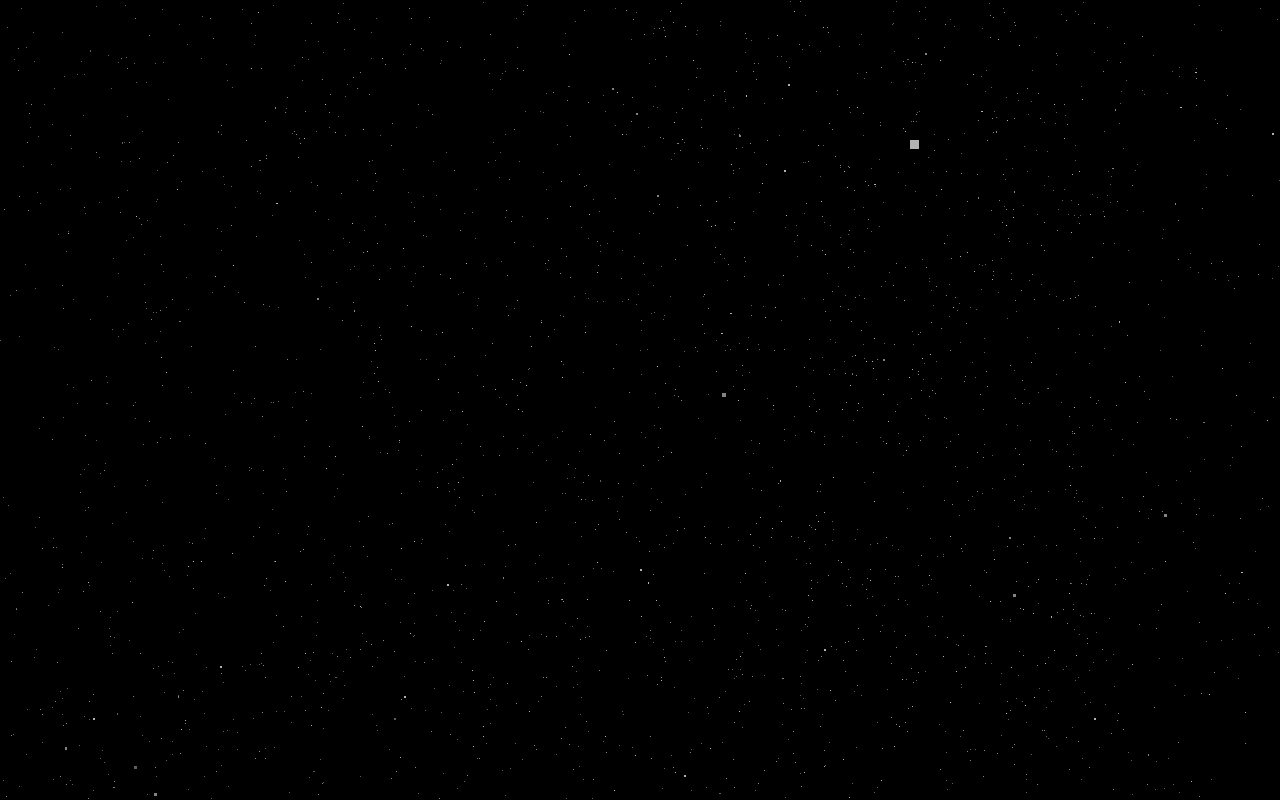
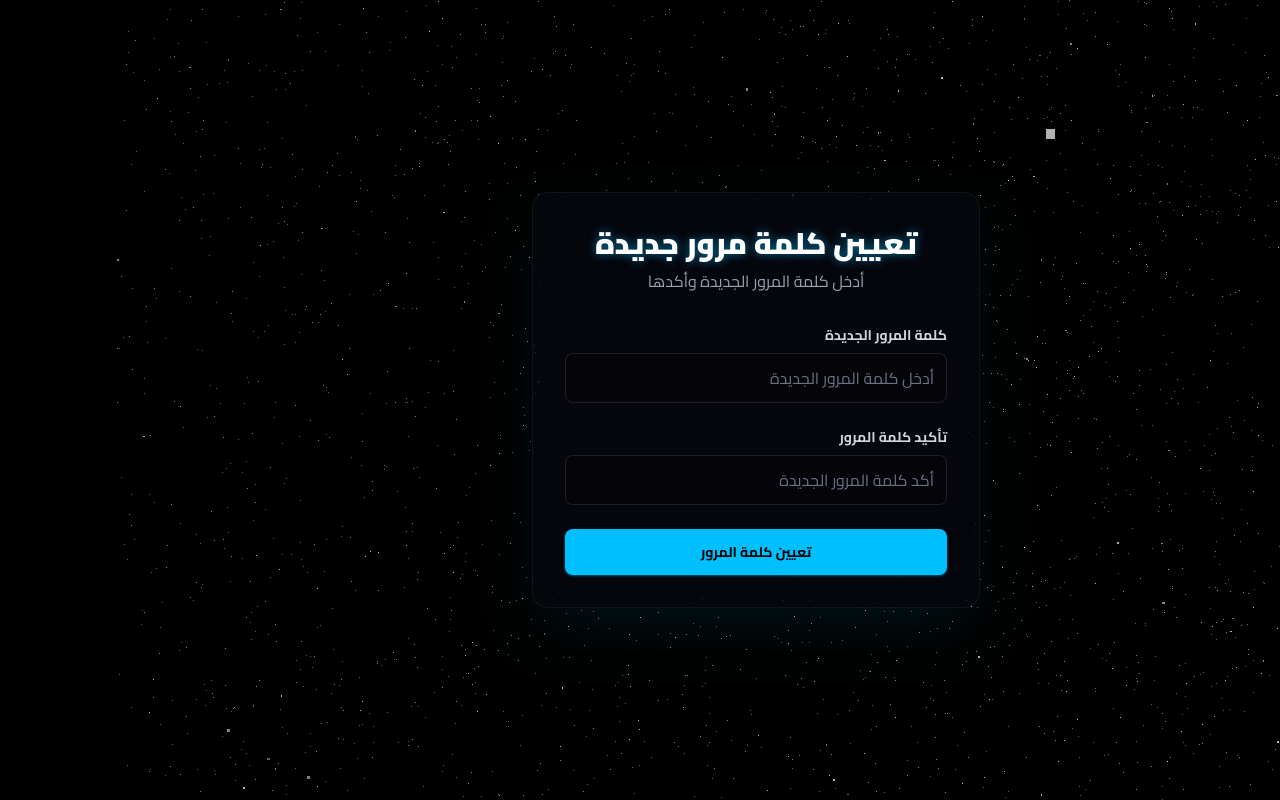
Before and after one commit to AhmedHamad12/LMS-Front-Live, a React (Vite) app: page /reset/new in a window 1280 px wide. Before the commit this address had no page. Built offline with nearby package versions, Linux system fonts and the light colour scheme.

Commit message:
reset password pages

```diff
--- a/src/App.jsx
+++ b/src/App.jsx
@@ -17,6 +17,9 @@ import MyExams from "./pages/students/MyExams";
 import Rewards from "./pages/students/Rewards";
 import Students from "./pages/students/Students";
 import { Toaster } from "react-hot-toast";
+import Email from "./pages/auth/Reset password/Email";
+import OTP from "./pages/auth/Reset password/OTP";
+import ResetPassword from "./pages/auth/Reset password/ResetPassword";
 
 function App() {
   return (
@@ -36,6 +39,10 @@ function App() {
             element={<TeacherStudents />}
           />
           <Route path="/teacher/earn" element={<Earn />} />
+
+          <Route path="/reset/email" element={<Email />} />
+          <Route path="/reset/otp" element={<OTP />} />
+          <Route path="/reset/new" element={<ResetPassword />} />
 
           <Route path="/students" element={<Students />}>
             <Route path="allcourses" element={<AllCourses />} />
--- a/src/pages/admin/Users.jsx
+++ b/src/pages/admin/Users.jsx
@@ -56,6 +56,8 @@ const Users = () => {
 
     fetchUsers();
   }, []);
+
+  //TODO: apply delete , block , edit logic if needed
 
   return (
     <main
--- /dev/null
+++ b/src/pages/auth/Reset password/Email.jsx
@@ -0,0 +1,57 @@
+import React, { useState } from 'react';
+import { useNavigate } from 'react-router-dom';
+
+const Email = () => {
+  const [email, setEmail] = useState('');
+  const [loading, setLoading] = useState(false);
+  const [error, setError] = useState('');
+  const navigate = useNavigate();
+
+  const handleSubmit = async (e) => {
+    e.preventDefault();
+    setError('');
+    if (!email) {
+      setError('يرجى توفير البريد الالكتروني');
+      return;
+    }
+
+    //TODO: try catch block for api call , or outer async method and await here
+  };
+
+  return (
+    <div className="flex min-h-screen items-center justify-center  text-white">
+      <div className="w-full max-w-md">
+        <div className="rounded-2xl border border-white/5 bg-[#0a0a19]/50 p-8 shadow-2xl shadow-cyan-500/10 backdrop-blur-lg">
+          <div className="mb-8 text-center">
+            <h2 className="text-3xl font-black text-white title-glow">استعادة كلمة المرور</h2>
+            <p className="mt-2 text-gray-400">أدخل بريدك الإلكتروني لإرسال رمز التحقق</p>
+          </div>
+          <form onSubmit={handleSubmit} className="space-y-6">
+            <div>
+              <label htmlFor="email" className="block text-sm font-bold text-gray-300 mb-2">البريد الإلكتروني</label>
+              <input
+                id="email"
+                type="email"
+                value={email}
+                onChange={e => setEmail(e.target.value)}
+                placeholder="you@example.com"
+                disabled={loading}
+                className="w-full rounded-lg border border-white/10 bg-black/20 p-3 placeholder-gray-500 transition-all duration-300 focus:border-[#00BFFF] focus:shadow-[0_0_15px_rgb(0,191,255,0.3)] focus:outline-none"
+              />
+            </div>
+            {error && <div className="text-red-400 text-sm font-bold text-center">{error}</div>}
+            <button
+              type="submit"
+              disabled={loading}
+              className="flex w-full justify-center rounded-lg border border-transparent bg-[#00BFFF] px-4 py-3 text-sm font-bold text-black shadow-sm shadow-[rgba(0,191,255,0.4)] transition-all duration-300 hover:translate-y-[2px] hover:shadow-[0_0_25px_rgb(0_191_255_/_0.7)] disabled:opacity-60"
+            >
+              {loading ? 'جاري الإرسال...' : 'إرسال رمز التحقق'}
+            </button>
+          </form>
+        </div>
+      </div>
+    </div>
+  );
+};
+
+export default Email;
--- /dev/null
+++ b/src/pages/auth/Reset password/OTP.jsx
@@ -0,0 +1,59 @@
+import React, { useState } from 'react';
+import { useNavigate } from 'react-router-dom';
+
+const OTP = () => {
+  const [otp, setOtp] = useState('');
+  const [loading, setLoading] = useState(false);
+  const [error, setError] = useState('');
+  const navigate = useNavigate();
+
+  const handleSubmit = async (e) => {
+    e.preventDefault();
+    setError('');
+    if (!otp) {
+      setError('يرجى توفير  الرقم المكون من 6 خانات');
+      return;
+    }
+
+    //TODO: try catch block for api call , or outer async method and await here
+
+  };
+
+  return (
+    <div className="flex min-h-screen items-center justify-center  text-white">
+      <div className="w-full max-w-md">
+        <div className="rounded-2xl border border-white/5 bg-[#0a0a19]/50 p-8 shadow-2xl shadow-cyan-500/10 backdrop-blur-lg">
+          <div className="mb-8 text-center">
+            <h2 className="text-3xl font-black text-white title-glow">رمز التحقق</h2>
+            <p className="mt-2 text-gray-400">أدخل الرمز المرسل إلى بريدك الإلكتروني</p>
+          </div>
+          <form onSubmit={handleSubmit} className="space-y-6">
+            <div>
+              <label htmlFor="otp" className="block text-sm font-bold text-gray-300 mb-2">رمز التحقق</label>
+              <input
+              dir='ltr'
+                id="otp"
+                type="text"
+                value={otp}
+                onChange={e => setOtp(e.target.value)}
+                placeholder="6-digit code"
+                disabled={loading}
+                className="w-full rounded-lg border border-white/10 bg-black/20 p-3 text-center tracking-widest placeholder-gray-500 transition-all duration-300 focus:border-[#00BFFF] focus:shadow-[0_0_15px_rgb(0,191,255,0.3)] focus:outline-none"
+              />
+            </div>
+            {error && <div className="text-red-400 text-sm font-bold text-center">{error}</div>}
+            <button
+              type="submit"
+              disabled={loading}
+              className="flex w-full justify-center rounded-lg border border-transparent bg-[#00BFFF] px-4 py-3 text-sm font-bold text-black shadow-sm shadow-[rgba(0,191,255,0.4)] transition-all duration-300 hover:translate-y-[2px] hover:shadow-[0_0_25px_rgb(0_191_255_/_0.7)] disabled:opacity-60"
+            >
+              {loading ? 'جاري التحقق...' : 'تحقق'}
+            </button>
+          </form>
+        </div>
+      </div>
+    </div>
+  );
+};
+
+export default OTP;
--- /dev/null
+++ b/src/pages/auth/Reset password/ResetPassword.jsx
@@ -0,0 +1,91 @@
+import React, { useState } from 'react';
+import { useNavigate } from 'react-router-dom';
+
+const ResetPassword = () => {
+  const [password, setPassword] = useState('');
+  const [confirm, setConfirm] = useState('');
+  const [loading, setLoading] = useState(false);
+  const [error, setError] = useState('');
+  const [success, setSuccess] = useState('');
+  const navigate = useNavigate();
+
+  const passwordRegex = /^(?=.*[a-z])(?=.*[A-Z])(?=.*\d)(?=.*[!@#$%^&*()_+\-=[\]{};':"\\|,.<>/?]).{8,}$/;
+
+  // TODO: Replace with real API call
+  const resetPassword = async () => {
+
+    setSuccess('تم إعادة تعيين كلمة المرور بنجاح!');
+
+  };
+
+  const handleSubmit = async (e) => {
+    e.preventDefault();
+    setError('');
+    setSuccess('');
+    if (!password || !confirm) {
+      setError('يرجى توفير كلا من كلمة المرور و تأكيد كلمة المرور.');
+      return;
+    }
+    if (!passwordRegex.test(password)) {
+      setError('يجب أن تتكون كلمة المرور من 8 أحرف على الأقل وتحتوي على حرف كبير وحرف صغير ورقم ورمز خاص.');
+      return;
+    }
+    if (password !== confirm) {
+      setError('كلمتا المرور غير متطابقتين.');
+      return;
+    }
+
+    //TODO: try catch block for api call , or outer async method and await here
+
+  };
+
+  return (
+    <div className="flex min-h-screen items-center justify-center  text-white">
+      <div className="w-full max-w-md">
+        <div className="rounded-2xl border border-white/5 bg-[#0a0a19]/50 p-8 shadow-2xl shadow-cyan-500/10 backdrop-blur-lg">
+          <div className="mb-8 text-center">
+            <h2 className="text-3xl font-black text-white title-glow">تعيين كلمة مرور جديدة</h2>
+            <p className="mt-2 text-gray-400">أدخل كلمة المرور الجديدة وأكدها</p>
+          </div>
+          <form onSubmit={handleSubmit} className="space-y-6">
+            <div>
+              <label htmlFor="password" className="block text-sm font-bold text-gray-300 mb-2">كلمة المرور الجديدة</label>
+              <input
+                id="password"
+                type="password"
+                value={password}
+                onChange={e => setPassword(e.target.value)}
+                placeholder="أدخل كلمة المرور الجديدة"
+                disabled={loading}
+                className="w-full rounded-lg border border-white/10 bg-black/20 p-3 placeholder-gray-500 transition-all duration-300 focus:border-[#00BFFF] focus:shadow-[0_0_15px_rgb(0,191,255,0.3)] focus:outline-none"
+              />
+            </div>
+            <div>
+              <label htmlFor="confirm" className="block text-sm font-bold text-gray-300 mb-2">تأكيد كلمة المرور</label>
+              <input
+                id="confirm"
+                type="password"
+                value={confirm}
+                onChange={e => setConfirm(e.target.value)}
+                placeholder="أكد كلمة المرور الجديدة"
+                disabled={loading}
+                className="w-full rounded-lg border border-white/10 bg-black/20 p-3 placeholder-gray-500 transition-all duration-300 focus:border-[#00BFFF] focus:shadow-[0_0_15px_rgb(0,191,255,0.3)] focus:outline-none"
+              />
+            </div>
+            {error && <div className="text-red-400 text-sm font-bold text-center">{error}</div>}
+            {success && <div className="text-green-400 text-sm font-bold text-center">{success}</div>}
+            <button
+              type="submit"
+              disabled={loading}
+              className="flex w-full justify-center rounded-lg border border-transparent bg-[#00BFFF] px-4 py-3 text-sm font-bold text-black shadow-sm shadow-[rgba(0,191,255,0.4)] transition-all duration-300 hover:translate-y-[2px] hover:shadow-[0_0_25px_rgb(0_191_255_/_0.7)] disabled:opacity-60"
+            >
+              {loading ? 'جاري التعيين...' : 'تعيين كلمة المرور'}
+            </button>
+          </form>
+        </div>
+      </div>
+    </div>
+  );
+};
+
+export default ResetPassword;
```
